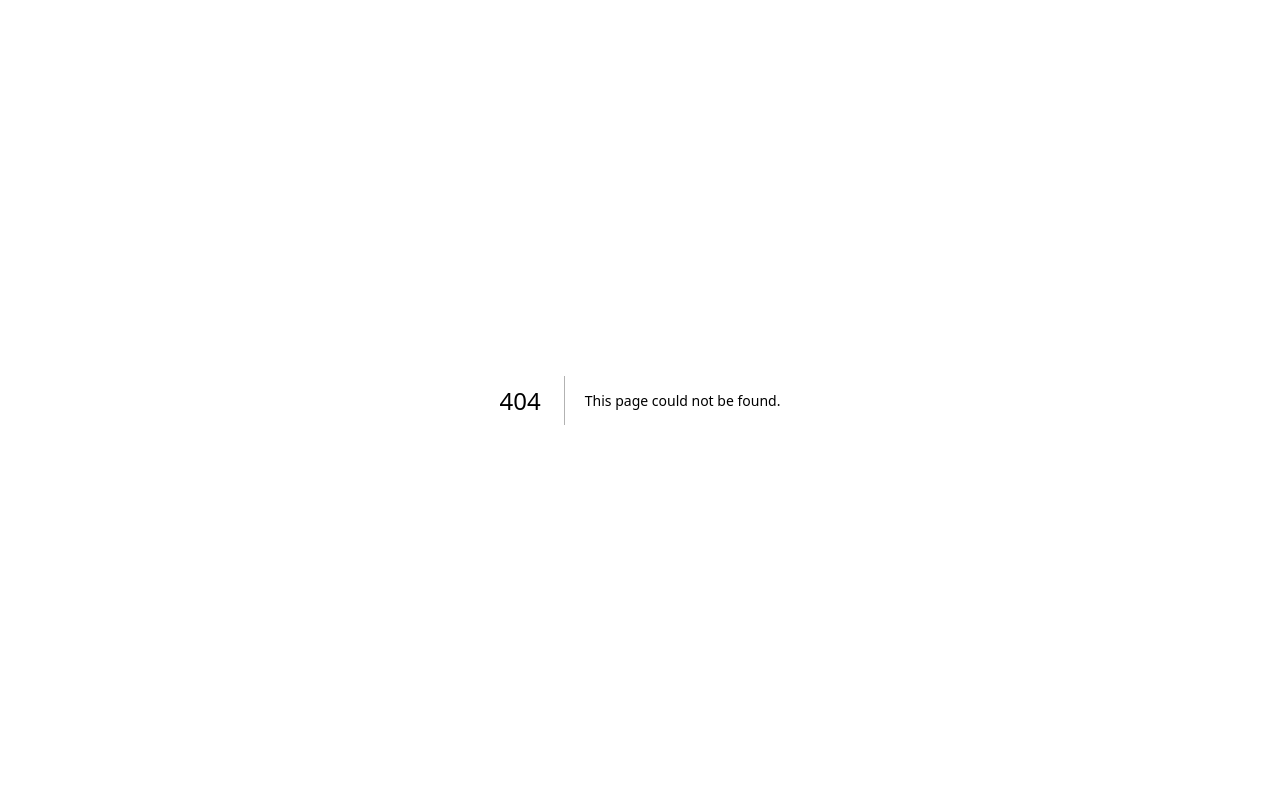
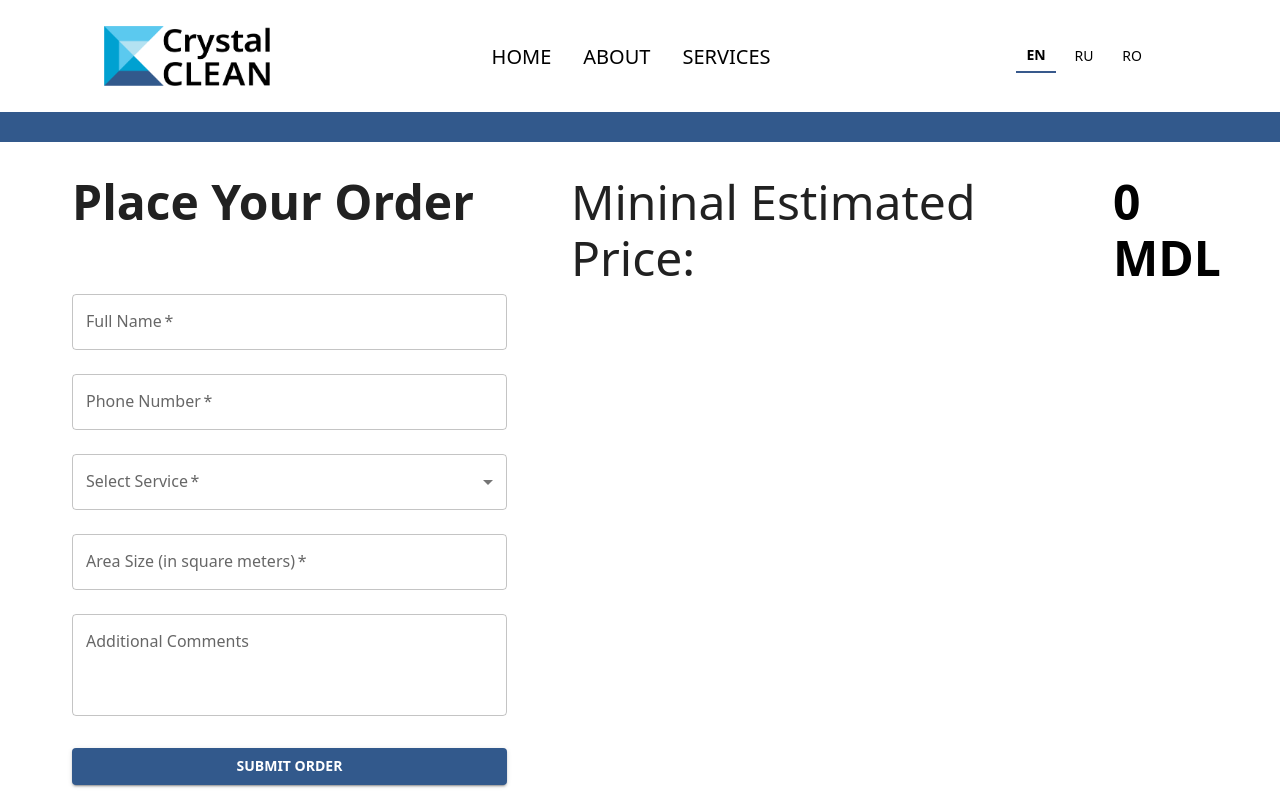
Before and after one commit to artiomchernobai/CrystalClean-Project, a Next.js app in the folder crystal_clean/: page /en/order in a window 1280 px wide. Before the commit this address had no page. Shown: the top 800 px of the page. Built offline with nearby package versions, Linux system fonts and the light colour scheme.

Commit message:
orderpage technically is done. description needed

```diff
--- /dev/null
+++ b/crystal_clean/src/app/[locale]/order/page.jsx
@@ -0,0 +1,27 @@
+'use client';
+
+import { useState } from 'react';
+import { Box } from '@mui/material';
+import OrderForm from '@/components/OrderForm';
+import OrderSummary from '@/components/OrderSummary';
+import Header from '@/components/Header';
+import Footer from '@/components/Footer';
+
+export default function OrderPage() {
+  const [priceData, setPriceData] = useState({
+    total: 0,
+    description: '',
+    unitPrice: 0,
+  });
+
+  return (
+    <>
+        <Header />
+        <Box sx={{ display: 'flex', minHeight: '70vh' }}>
+            <OrderForm onPriceChange={setPriceData} sx={{ width: '50%' }}/>
+            <OrderSummary priceData={priceData} sx={{ width: '50%'}}/>
+        </Box>
+        <Footer />
+    </>
+  );
+}
--- a/crystal_clean/src/components/Header.jsx
+++ b/crystal_clean/src/components/Header.jsx
@@ -1,7 +1,6 @@
 'use client';
 
 import { AppBar, Toolbar, Typography, Button, Box, IconButton, Menu, MenuItem } from '@mui/material';
-import LanguageIcon from '@mui/icons-material/Language';
 import { useState } from 'react';
 import Link from 'next/link';
 import { useLocale, useTranslations } from 'next-intl';
--- /dev/null
+++ b/crystal_clean/src/components/OrderForm.jsx
@@ -0,0 +1,171 @@
+'use client';
+
+import { useState, useEffect } from 'react';
+import { useTranslations, useLocale } from 'next-intl';
+import { Box, TextField, Button, MenuItem, Typography } from '@mui/material';
+
+export default function OrderForm({ onPriceChange }) {
+    const t = useTranslations('orderpage');
+    const tHeader = useTranslations('Header');
+    const locale = useLocale();
+
+    const [form, setForm] = useState({
+        name: '',
+        phone: '',
+        service: '',
+        area: '',
+        comment: '',
+    });
+
+    const prices = {
+        carpetCleaning: 20,
+        windowCleaning: 15,
+        fullHouseCleaning: 40,
+        officeCleaning: 30,
+        afterConstructionCleaning: 50,
+        facadeCleaning: 25,
+    };
+
+    const handleChange = (e) => {
+        const { name, value } = e.target;
+        const updatedForm = { ...form, [name]: value };
+        setForm(updatedForm);
+
+        // вычисляем стоимость, если выбрана услуга и указана площадь
+        if (updatedForm.service && updatedForm.area > 0) {
+            const total = prices[updatedForm.service] * parseFloat(updatedForm.area);
+            onPriceChange({
+                total,
+                description: tHeader(`servicesOptions.${updatedForm.service}`),
+                unitPrice: prices[updatedForm.service],
+            });
+        } else {
+            onPriceChange({ total: 0, description: '', unitPrice: 0 });
+        }
+    };
+
+    const handleSubmit = (e) => {
+        e.preventDefault();
+        alert(t('form.success'));
+        setForm({ name: '', phone: '', service: '', area: '', comment: '' });
+        onPriceChange({ total: 0, description: '', unitPrice: 0 });
+    };
+
+    const services = [
+        { value: 'carpetCleaning', label: tHeader('servicesOptions.carpetCleaning') },
+        { value: 'windowCleaning', label: tHeader('servicesOptions.windowCleaning') },
+        { value: 'fullHouseCleaning', label: tHeader('servicesOptions.fullHouseCleaning') },
+        { value: 'officeCleaning', label: tHeader('servicesOptions.officeCleaning') },
+        { value: 'afterConstructionCleaning', label: tHeader('servicesOptions.afterConstructionCleaning') },
+        { value: 'facadeCleaning', label: tHeader('servicesOptions.facadeCleaning') },
+    ];
+
+    return (
+        <Box
+            sx={{
+                marginLeft: '40px',
+                width: '70%'
+            }}
+        >
+            <Typography
+                variant="h3"
+                sx={{
+                    fontWeight: 600,
+                    mb: 2,
+                    paddingTop: 4,
+                    paddingLeft: 4,
+                    width: '100%'
+                }}>
+                {t('orderHeader')}
+            </Typography>
+            <Box
+                component="form"
+                onSubmit={handleSubmit}
+                sx={{
+                    width: '100%',
+                    padding: 4,
+                    boxSizing: 'border-box',
+                    alignSelf: 'center',
+                    display: 'flex',
+                    flexDirection: 'column',
+                    alignItems: 'center',
+                }}
+            >
+
+                <TextField
+                    fullWidth
+                    label={t('nameLabel')}
+                    name="name"
+                    value={form.name}
+                    onChange={handleChange}
+                    margin="normal"
+                    required
+                />
+
+                <TextField
+                    fullWidth
+                    label={t('phoneLabel')}
+                    name="phone"
+                    value={form.phone}
+                    onChange={handleChange}
+                    margin="normal"
+                    required
+                />
+
+                <TextField
+                    select
+                    fullWidth
+                    label={t('serviceLabel')}
+                    name="service"
+                    value={form.service}
+                    onChange={handleChange}
+                    margin="normal"
+                    required
+                >
+                    {services.map((option) => (
+                        <MenuItem key={option.value} value={option.value}>
+                            {option.label}
+                        </MenuItem>
+                    ))}
+                </TextField>
+
+                <TextField
+                    fullWidth
+                    label={t('areaLabel')}
+                    name="area"
+                    type="number"
+                    value={form.area}
+                    onChange={handleChange}
+                    margin="normal"
+                    required
+                    inputProps={{ min: 1 }}
+                />
+
+                <TextField
+                    fullWidth
+                    label={t('commentLabel')}
+                    name="comment"
+                    value={form.comment}
+                    onChange={handleChange}
+                    margin="normal"
+                    multiline
+                    rows={3}
+                />
+
+                <Button
+                    type="submit"
+                    variant="contained"
+                    fullWidth
+                    sx={{
+                        mt: 3,
+                        backgroundColor: '#32598c',
+                        fontWeight: 600,
+                        '&:hover': { backgroundColor: '#274573' },
+                    }}
+                >
+                    {t('submitButton')}
+                </Button>
+            </Box>
+        </Box>
+    );
+}
--- /dev/null
+++ b/crystal_clean/src/components/OrderSummary.jsx
@@ -0,0 +1,54 @@
+'use client';
+
+import { Box, Typography } from '@mui/material';
+import { useTranslations } from 'next-intl';
+
+export default function OrderSummary({ priceData }) {
+  const { total, description, unitPrice } = priceData;
+  const t = useTranslations("orderpage")
+
+  return (
+    <Box
+      sx={{
+        width: '100%',
+        padding: 4,
+        display: 'flex',
+        flexDirection: 'column',
+        justifyContent: 'top',
+        alignItems: 'center',
+        boxSizing: 'border-box',
+      }}
+    >
+      <Box
+        sx={{
+          display: 'flex',
+          flexDirection: 'row',
+        }}
+      >
+        <Typography /* head */ variant='h3'>{t('orderResultHeader')}</Typography>
+        <Box
+        sx={{
+          display: 'flex',
+          flexDirection: "column",
+          marginLeft: 6,
+          justifyContent: 'center',
+          alignItems: 'center'
+
+        }}
+        // price box
+        >
+
+          <Typography variant="h3" sx={{ fontWeight: 900, color: '#000' }}>
+            {total > 0 ? `${total.toFixed(2)} MDL` : '0 MDL'}
+          </Typography>
+          {unitPrice > 0 && (
+            <Typography variant="body1" sx={{ mt: 1, color: '#555' }}>
+              {unitPrice} MDL / m²
+            </Typography>
+          )}
+        </Box>
+      </Box>
+
+    </Box>
+  );
+}
--- a/crystal_clean/src/components/PresentingImage.jsx
+++ b/crystal_clean/src/components/PresentingImage.jsx
@@ -41,7 +41,7 @@ export default function PresentingImage() {
                 <Typography variant="h5">{t('welcomeDescription')}</Typography>
                 <Button
                     variant="contained"
-                    href={`/${locale}/contact`}
+                    href={`/${locale}/order`}
                     sx={{
                         backgroundColor: "#00a1d1",
                         color: "white",
--- a/crystal_clean/src/messages/en.json
+++ b/crystal_clean/src/messages/en.json
@@ -64,5 +64,19 @@
         "price": "25 / square meter"
       }
     }
+  },
+  "orderpage": {
+    "orderHeader": "Place Your Order",
+    "orderDescription": "Fill out the form below to schedule your cleaning service. We will review your order and contact you via email to confirm the details.",
+    "nameLabel": "Full Name",
+    "emailLabel": "Email Address",
+    "phoneLabel": "Phone Number",
+    "serviceLabel": "Select Service",
+    "areaLabel": "Area Size (in square meters)",
+    "commentLabel": "Additional Comments",
+    "dateLabel": "Preferred Date",
+    "submitButton": "Submit Order",
+    "orderResultHeader": "Mininal Estimated Price:"
+
   }
 }
--- a/crystal_clean/src/messages/ro.json
+++ b/crystal_clean/src/messages/ro.json
@@ -64,5 +64,18 @@
         "price": "25 / metru patrat"
       }
     }
+  },
+  "orderpage": {
+    "orderHeader": "Plaseaza Comanda Ta",
+    "orderDescription": "Completeaza formularul de mai jos pentru a programa serviciul de curatenie. Vom revizui comanda ta si te vom contacta prin email pentru a confirma detaliile.",
+    "nameLabel": "Nume Complet",
+    "emailLabel": "Adresa de Email",
+    "phoneLabel": "Numar de Telefon",
+    "serviceLabel": "Selecteaza Serviciul",
+    "areaLabel": "Dimensiunea Suprafetei (in metri patrati)",
+    "commentLabel": "Comentariu",
+    "dateLabel": "Data Preferata",
+    "submitButton": "Trimite Comanda",
+    "orderResultHeader": "Pretul Minimal Estimat:"
   }
 }
--- a/crystal_clean/src/messages/ru.json
+++ b/crystal_clean/src/messages/ru.json
@@ -64,5 +64,18 @@
         "price": "25 / квадратный метр"
       }
     }
+  },
+  "orderpage": {
+    "orderHeader": "Разместите ваш заказ",
+    "orderDescription": "Заполните форму ниже, чтобы запланировать услугу уборки. Мы рассмотрим ваш заказ и свяжемся с вами по электронной почте, чтобы подтвердить детали.",
+    "nameLabel": "Полное имя",
+    "emailLabel": "Адрес электронной почты",
+    "phoneLabel": "Номер телефона",
+    "serviceLabel": "Выберите услугу",
+    "areaLabel": "Размер площади (в квадратных метрах)",
+    "commentLabel": "Дополнительные комментарии",
+    "dateLabel": "Предпочтительная дата",
+    "submitButton": "Отправить заказ",
+    "orderResultHeader": "Минимальная расчётная цена"
   }
 }
```
